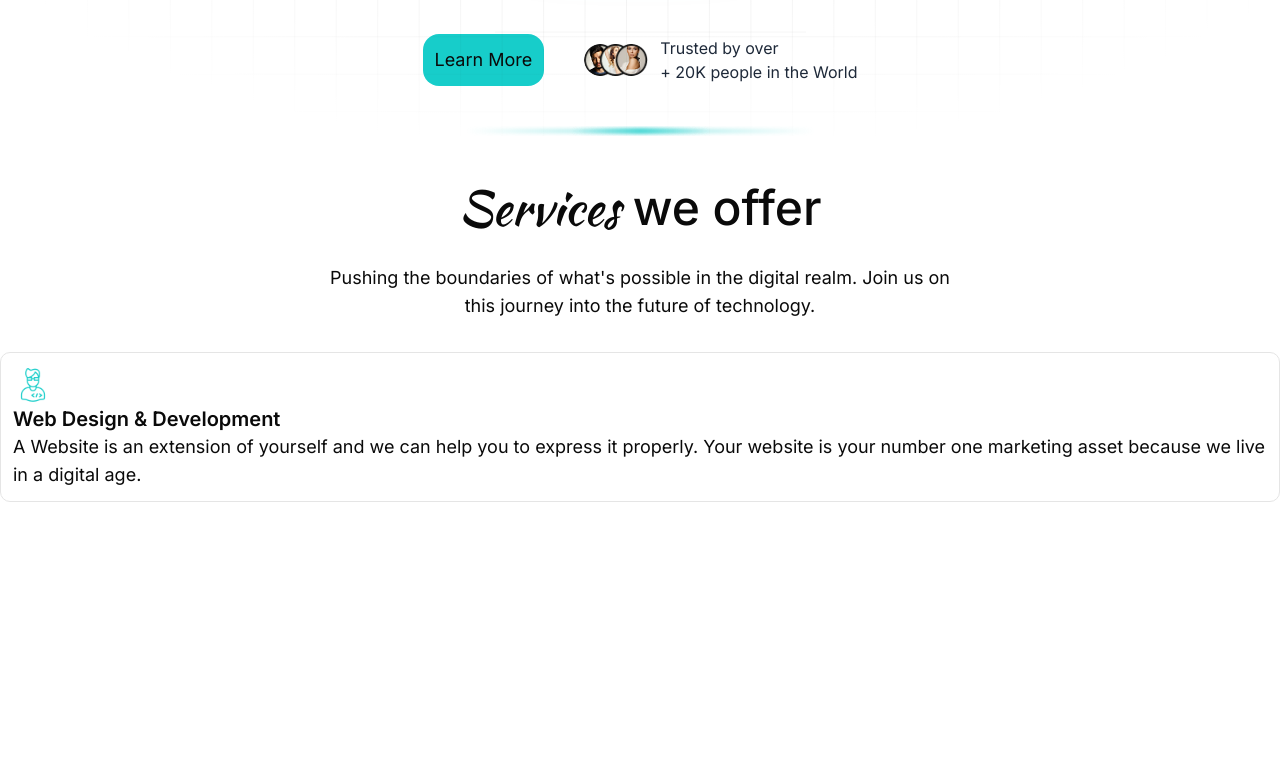
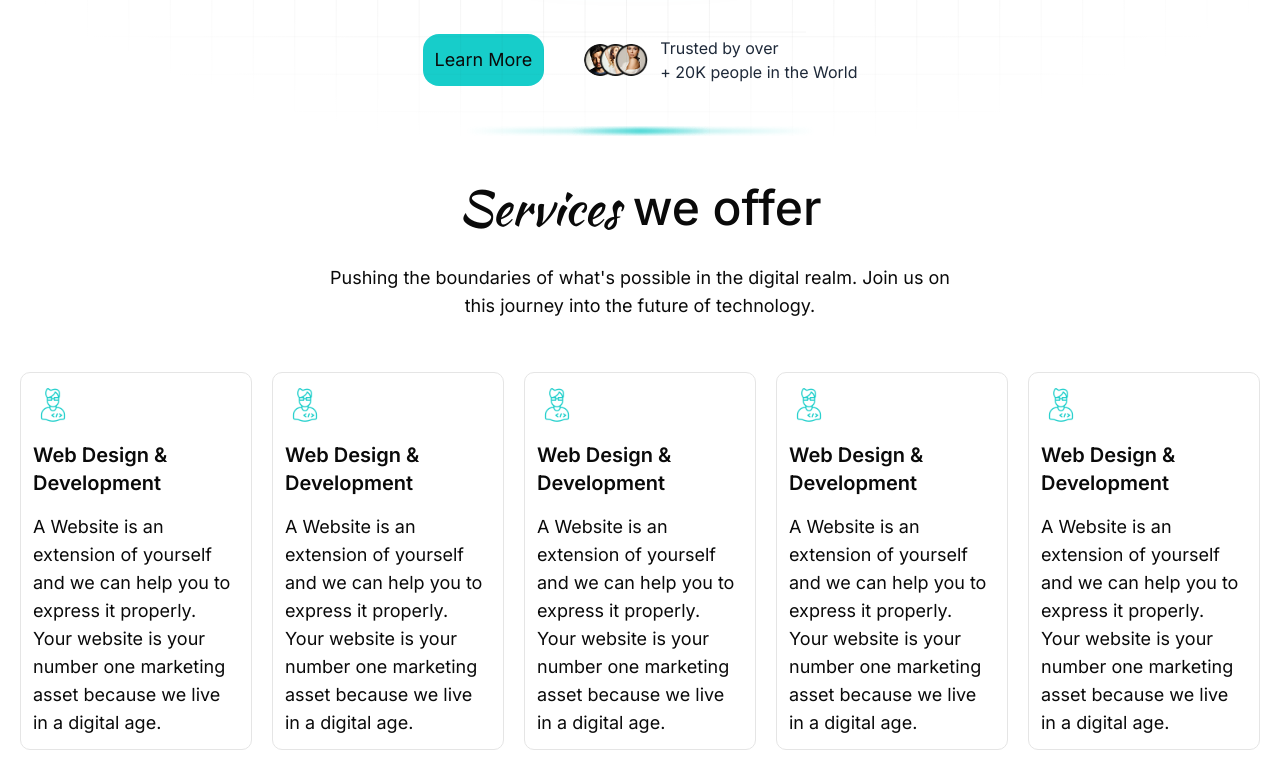
Before and after one commit to Roshen-Perera/ceylon-developers-portfolio, a Next.js app: page / in a window 1280 px wide. Shown: the part 492-1262 px from the top of the page. Before the commit the page ends 994 px from the top, so only its background shows below. Built offline with nearby package versions, Linux system fonts and the light colour scheme.

Commit message:
Refactor ServiceCard component for improved maintainability and structure

```diff
--- a/components/serviceCard.tsx
+++ b/components/serviceCard.tsx
@@ -1,20 +1,62 @@
+"use client"
+
 import Image from "next/image";
-import React from "react";
+import React, { useState } from "react";
 
 const ServiceCard = () => {
+  const [services] = useState([
+    {
+      id: 1,
+      icon: "/assets/icons/web.gif",
+      title: "Web Design & Development",
+      description:
+        "A Website is an extension of yourself and we can help you to express it properly. Your website is your number one marketing asset because we live in a digital age.",
+    },
+    {
+      id: 2,
+      icon: "/assets/icons/web.gif",
+      title: "Web Design & Development",
+      description:
+        "A Website is an extension of yourself and we can help you to express it properly. Your website is your number one marketing asset because we live in a digital age.",
+    },
+    {
+      id: 3,
+      icon: "/assets/icons/web.gif",
+      title: "Web Design & Development",
+      description:
+        "A Website is an extension of yourself and we can help you to express it properly. Your website is your number one marketing asset because we live in a digital age.",
+    },
+    {
+      id: 4,
+      icon: "/assets/icons/web.gif",
+      title: "Web Design & Development",
+      description:
+        "A Website is an extension of yourself and we can help you to express it properly. Your website is your number one marketing asset because we live in a digital age.",
+    },
+    {
+      id: 5,
+      icon: "/assets/icons/web.gif",
+      title: "Web Design & Development",
+      description:
+        "A Website is an extension of yourself and we can help you to express it properly. Your website is your number one marketing asset because we live in a digital age.",
+    },
+  ]);
 
   return (
-    <>
-      <div className="justify border-1 rounded-lg p-3">
-        <Image src={"/assets/icons/web.gif"} alt={""} width={40} height={40} />
-        <p className="text-xl font-semibold">Web Design & Development</p>
-        <p className="text-lg">
-          A Website is an extension of yourself and we can help you to express
-          it properly. Your website is your number one marketing asset because
-          we live in a digital age.
-        </p>
-      </div>
-    </>
+    <div className="flex flex-row gap-5 p-5">
+      {services.map((service) => (
+        <div key={service.id} className="flex flex-col justify border-1 rounded-lg p-3 gap-4">
+          <Image
+            src={service.icon}
+            alt={service.title}
+            width={40}
+            height={40}
+          />
+          <p className="text-xl font-semibold">{service.title}</p>
+          <p className="text-lg">{service.description}</p>
+        </div>
+      ))}
+    </div>
   );
 };
 
```
